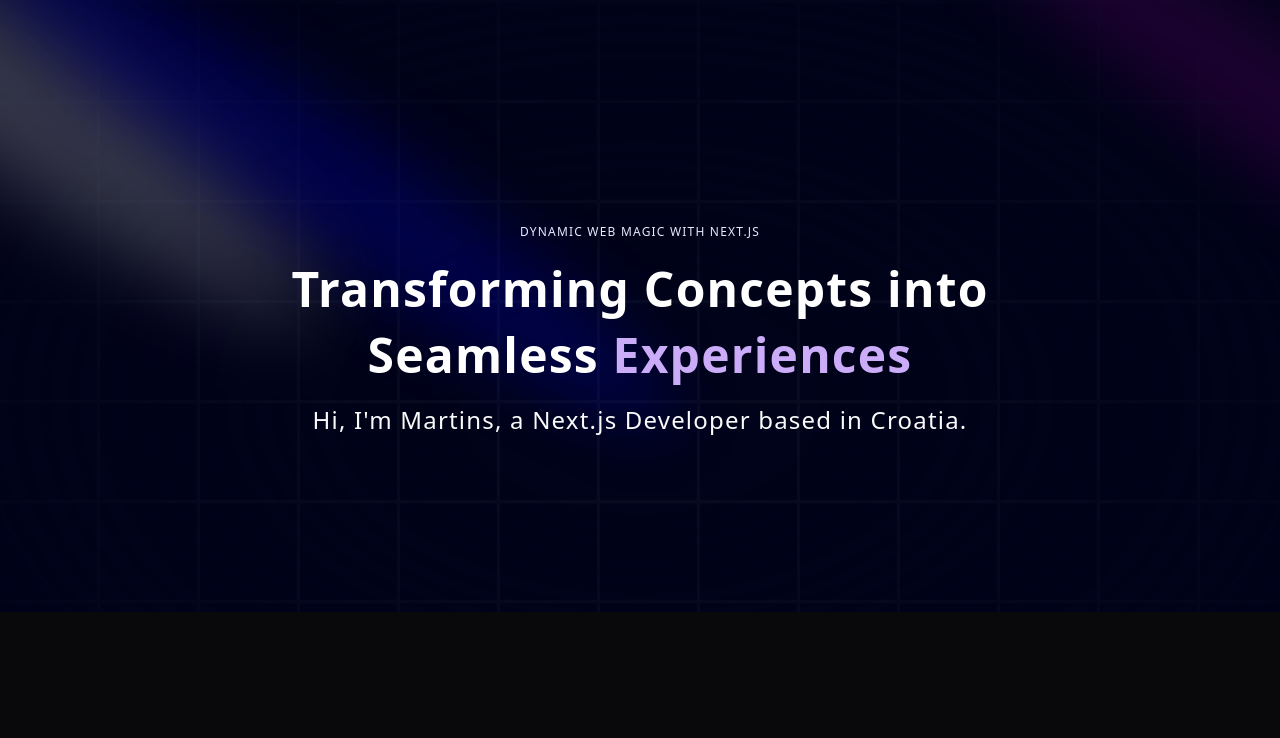
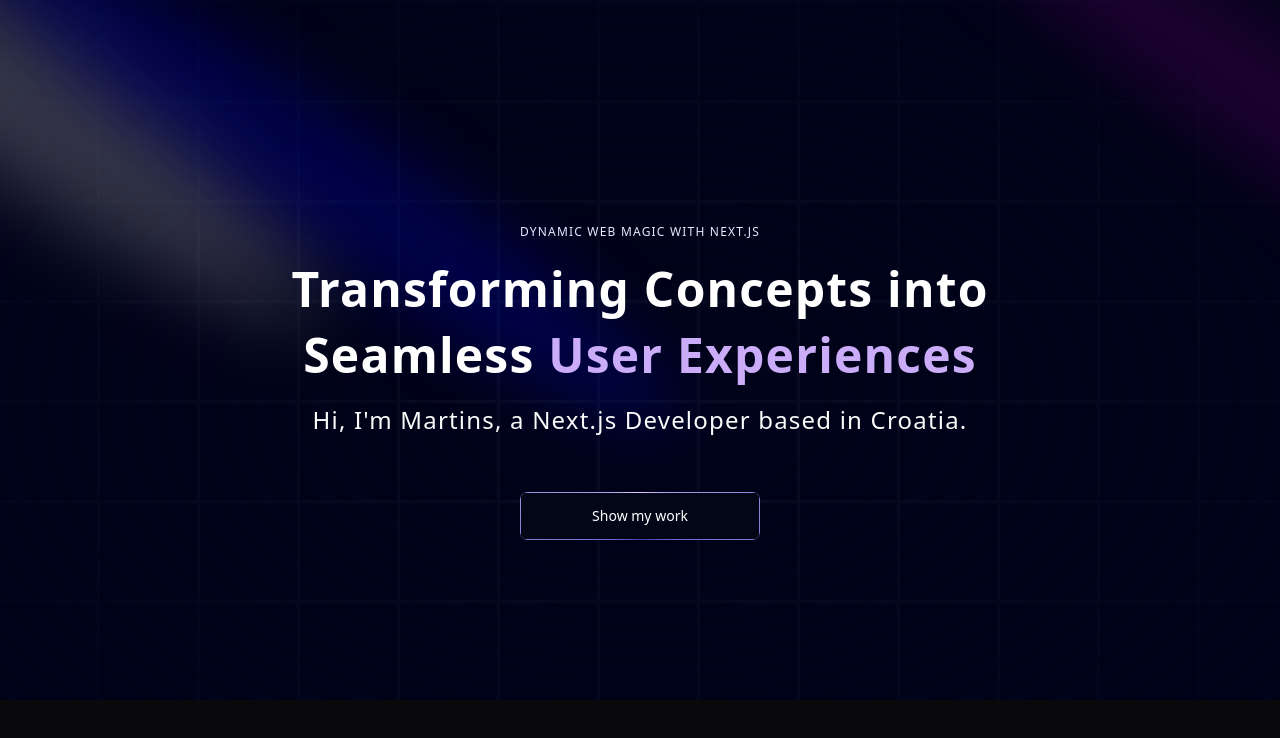
Before and after one commit to martins-ggm/my-portifolio, a Next.js app: page / in a window 1280 px wide. Shown: the top 738 px of the page. Built offline with nearby package versions, Linux system fonts and the light colour scheme.

Commit message:
Simple Update

```diff
--- a/components/Hero.tsx
+++ b/components/Hero.tsx
@@ -1,6 +1,7 @@
 import React from 'react'
 import { Spotlight } from './ui/Spotlight'
 import { TextGenerateEffect } from './ui/text-generate-effect'
+import { MagicButton } from './ui/MagicButton'
 
 const Hero = () => {
     return (
@@ -18,8 +19,9 @@ const Hero = () => {
             <div className='flex justify-center relative my-20 z-10'>
                 <div className='max-w-[89vw] md:max-w-2xl lg:max-w-[60vw] flex flex-col items-center justify-center'>
                     <h2 className='uppercase tracking-widest text-xs text-center text-blue-100 max-w-80'>Dynamic Web Magic with Next.js</h2>
-                    <TextGenerateEffect className='text-center text-[40px md:text-5xl lg:text-6xl]' words={'Transforming Concepts into Seamless Experiences'}></TextGenerateEffect>
+                    <TextGenerateEffect className='text-center text-[40px md:text-5xl lg:text-6xl]' words={'Transforming Concepts into Seamless User Experiences'}></TextGenerateEffect>
                     <p className='text-center md:tracking-wider mb-4 text-sm md:text-lg lg:text-2xl'>Hi, I&apos;m Martins, a Next.js Developer based in Croatia.</p>
+                    <a href="#about"><MagicButton title="Show my work" position='right'></MagicButton></a>
                 </div>
             </div>
         </div>
--- /dev/null
+++ b/components/ui/MagicButton.tsx
@@ -0,0 +1,14 @@
+import React from 'react'
+
+export const MagicButton = ({ title, icon, position, handleClick, otherClasses }: { title: string; icon: React.ReactNode, position: string; handleClick?: () => void; otherClasses?: string }) => {
+    return (
+        <button className="relative inline-flex h-12 w-full overflow-hidden rounded-lg p-[1px] focus:outline-none md:w-60 md:mt-10">
+            <span className="absolute inset-[-1000%] animate-[spin_2s_linear_infinite] bg-[conic-gradient(from_90deg_at_50%_50%,#E2CBFF_0%,#393BB2_50%,#E2CBFF_100%)]" />
+            <span className={`inline-flex h-full w-full cursor-pointer items-center justify-center rounded-ls bg-slate-950 px-7 py-1 text-sm font-medium text-white backdrop-blur-3xl gap-2 ${otherClasses}`}>
+                {position === 'left' && icon}
+                {title}
+                {position === 'right' && icon}
+            </span>
+        </button>
+    )
+}
```
